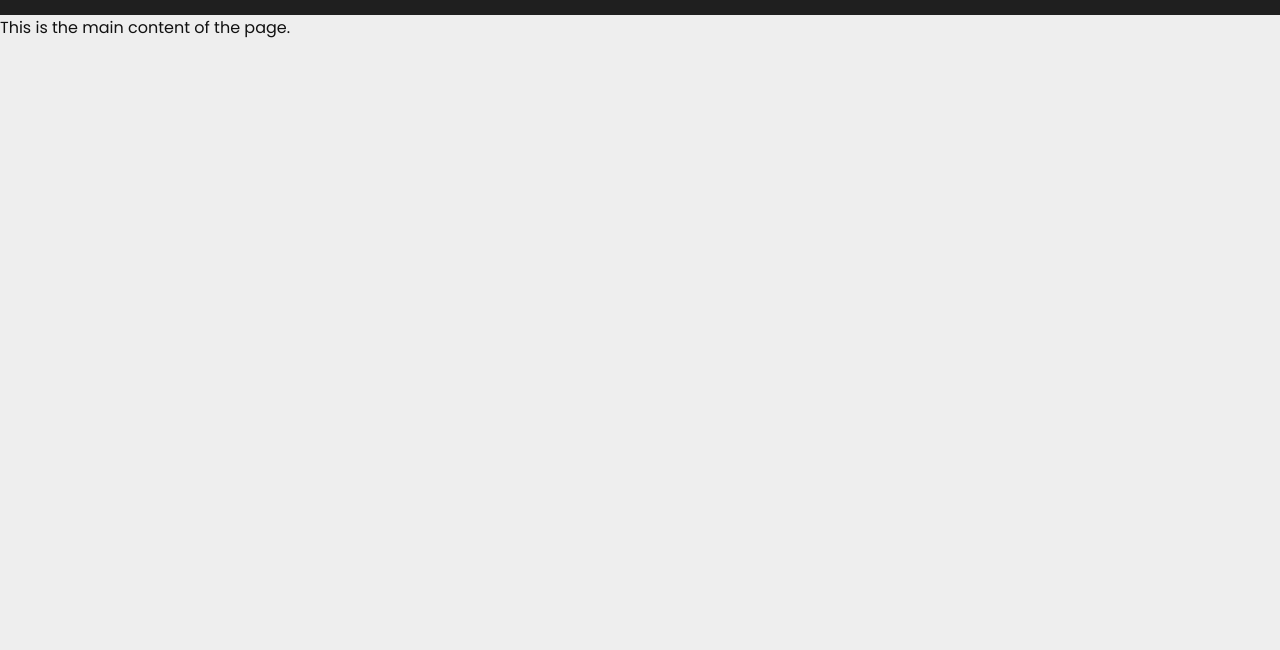
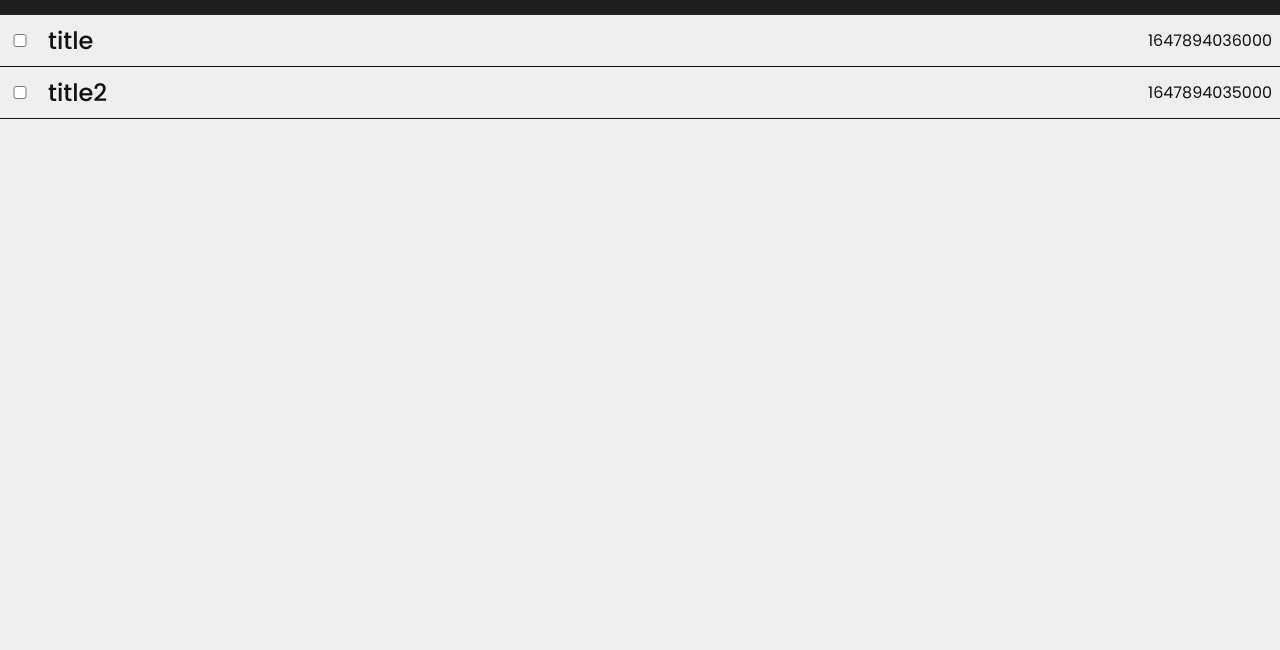
Before and after one commit to edgeboy47/odin-todo-list, a website built with webpack: page dist/index.html in a window 1280 px wide. Shown: the part 81-731 px from the top of the page. Built offline with nearby package versions, Linux system fonts and the light colour scheme.

Commit message:
Display todos in UI

```diff
--- a/package.json
+++ b/package.json
@@ -4,7 +4,7 @@
   "description": "",
   "main": "index.js",
   "scripts": {
-    "test": "echo \"Error: no test specified\" && exit 1",
+    "test": "jest",
     "build": "webpack --mode=production",
     "watch": "webpack --watch",
     "deploy": "git subtree push --prefix dist origin gh-pages"
@@ -14,6 +14,7 @@
   "license": "ISC",
   "devDependencies": {
     "css-loader": "^6.7.1",
+    "jest": "^27.5.1",
     "style-loader": "^3.3.1",
     "webpack": "^5.70.0",
     "webpack-cli": "^4.9.2"
--- /dev/null
+++ b/src/data/Todo/Todo.js
@@ -0,0 +1,11 @@
+class Todo {
+  constructor(title, description, dueDate) {
+    this.title = title;
+    this.isCompleted = false;
+    this.description = description;
+    this.dueDate = dueDate;
+    this.id = Date.now() + Math.random();
+  }
+}
+
+module.exports = Todo;
--- /dev/null
+++ b/src/data/TodoList/TodoList.js
@@ -0,0 +1,29 @@
+const Todo = require("../Todo/Todo.js");
+
+class TodoList {
+  todos;
+
+  constructor(todos) {
+    this.todos = todos === undefined ? [] : todos;
+  }
+
+  addTodo(todo) {
+    if (todo instanceof Todo) {
+      this.todos.push(todo);
+    }
+  }
+
+  getTodos() {
+    return Array.from(this.todos);
+  }
+
+  deleteTodo(id) {
+    this.todos = Array.from(this.todos.filter(todo => todo.id !== id));
+  }
+
+  updateTodo(todo) {
+    this.todos = Array.from(this.todos.map(t => t.id === todo.id ? todo : t));
+  }
+}
+
+module.exports = TodoList;
--- a/src/modules/layout/layout.css
+++ b/src/modules/layout/layout.css
@@ -10,6 +10,7 @@ body {
   background: #eee;
   color: #111;
   min-height: 100vh;
+  max-width: 100vw;
   display: grid;
   grid-template-rows: 6rem 1fr 4rem;
   font-family: 'Poppins', sans-serif;
--- a/src/modules/main/main.js
+++ b/src/modules/main/main.js
@@ -1,10 +1,17 @@
 import styles from './main.css';
+import buildTodoList from '../todo-list/todo-list';
+import TodoList from '../../data/TodoList/TodoList'
+import Todo from '../../data/Todo/Todo';
 
 export default function buildMain() {
   const main = document.createElement("main");
+  // const sidebar = document.createElement("aside");
+  const todolist = new TodoList();
+  const todo = new Todo('title', 'description', Date.now());
+  const todo2 = new Todo('title2', 'description2', Date.now() - 1000);
+  todolist.addTodo(todo)
+  todolist.addTodo(todo2)
 
-  main.innerHTML = `
-    <p>This is the main content of the page.</p>
-  `;
+  main.appendChild(buildTodoList(todolist));
   return main;
 }
--- /dev/null
+++ b/src/modules/todo-list/todo-list.css
@@ -0,0 +1,5 @@
+.container {
+  /* background: pink; */
+  margin: 0 auto;
+  max-width: 80rem;
+}
--- /dev/null
+++ b/src/modules/todo-list/todo-list.js
@@ -0,0 +1,23 @@
+import styles from './todo-list.css';
+import buildTodo from '../todo/todo';
+
+export default function buildTodoList(todolist) {
+  const container = document.createElement("div");
+  container.classList.add(styles.container);
+
+  todolist.todos.forEach(todo => {
+    container.appendChild(buildTodo(todo));
+  })
+
+
+
+  return container;
+}
+
+const addTaskButton = () => {
+  const addContainer = document.createElement("div");
+  addContainer.classList.add(styles.addContainer);
+  addContainer.innerHTML = `
+
+  `;
+}
--- /dev/null
+++ b/src/modules/todo/todo.css
@@ -0,0 +1,32 @@
+.card {
+  display: flex;
+  border-bottom: 1px solid #111;
+  color: white;
+  padding: 0.5rem;
+  align-items: center;
+}
+.card * {
+  color: #111;
+}
+
+.checkbox {
+  margin-right: 1rem;
+  width: 1.5rem;
+}
+
+.title {
+  font-size: 1.5rem;
+  font-weight: 500;
+}
+
+.body {
+
+}
+
+.description {
+
+}
+
+.date {
+  margin-left: auto;
+}
--- /dev/null
+++ b/src/modules/todo/todo.js
@@ -0,0 +1,13 @@
+import styles from "./todo.css";
+
+export default function buildTodo(todo) {
+  const card = document.createElement("div");
+  card.classList.add(styles.card);
+  card.innerHTML = `
+  <input type="checkbox" class="${styles.checkbox}"${todo.isCompleted ? 'checked' : ''}>
+  <div class=${styles.title}>${todo.title}</div>
+  <div class=${styles.date}>${todo.dueDate}</div>
+  `;
+
+  return card;
+}
```
Also changed, not shown: src/data/Todo/Todo.test.js (added, +12 -0 lines), src/data/TodoList/TodoList.test.js (added, +11 -0 lines), dist/bundle.js, src/data/Todo.js (deleted), 1 other file.
